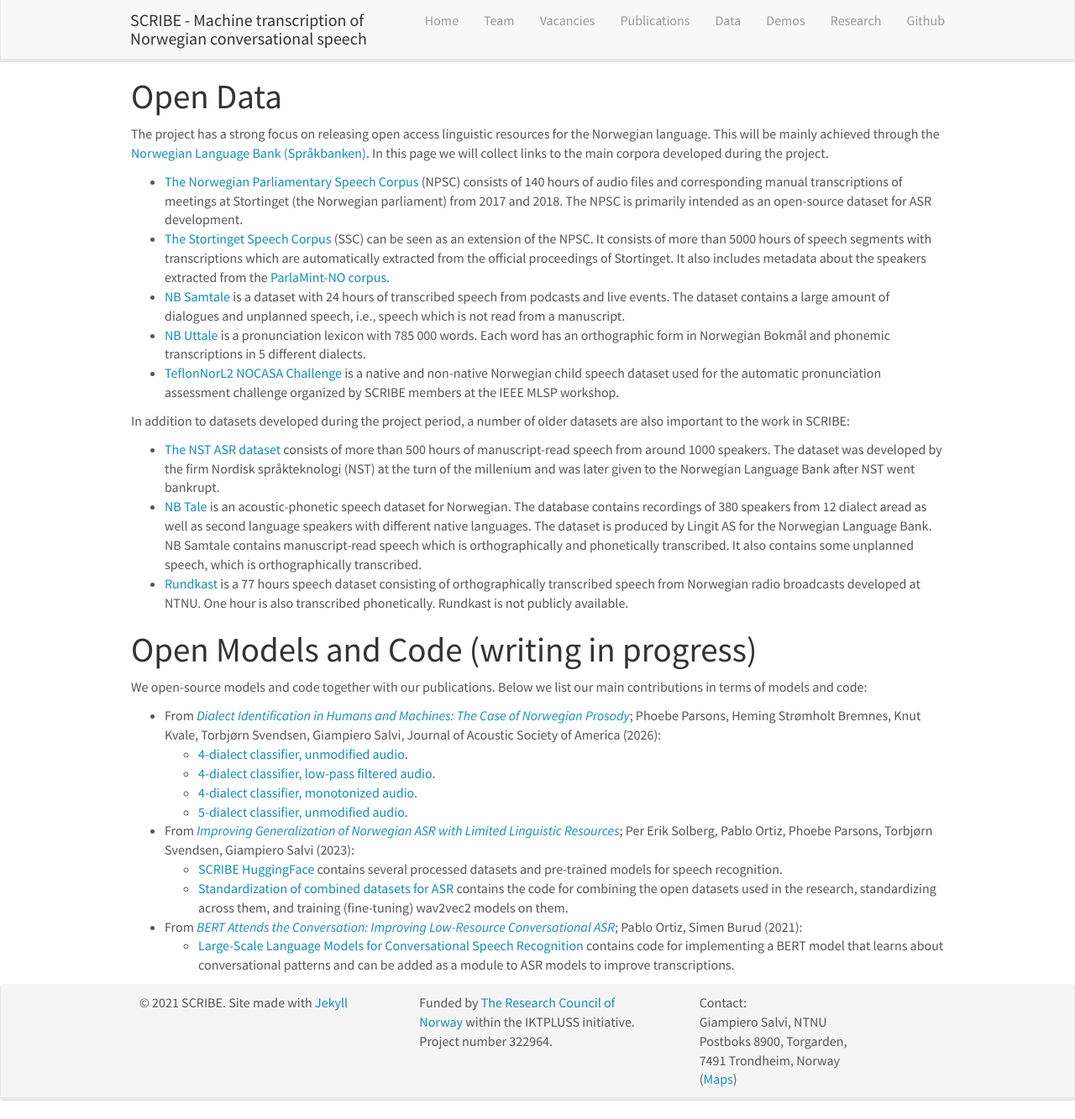
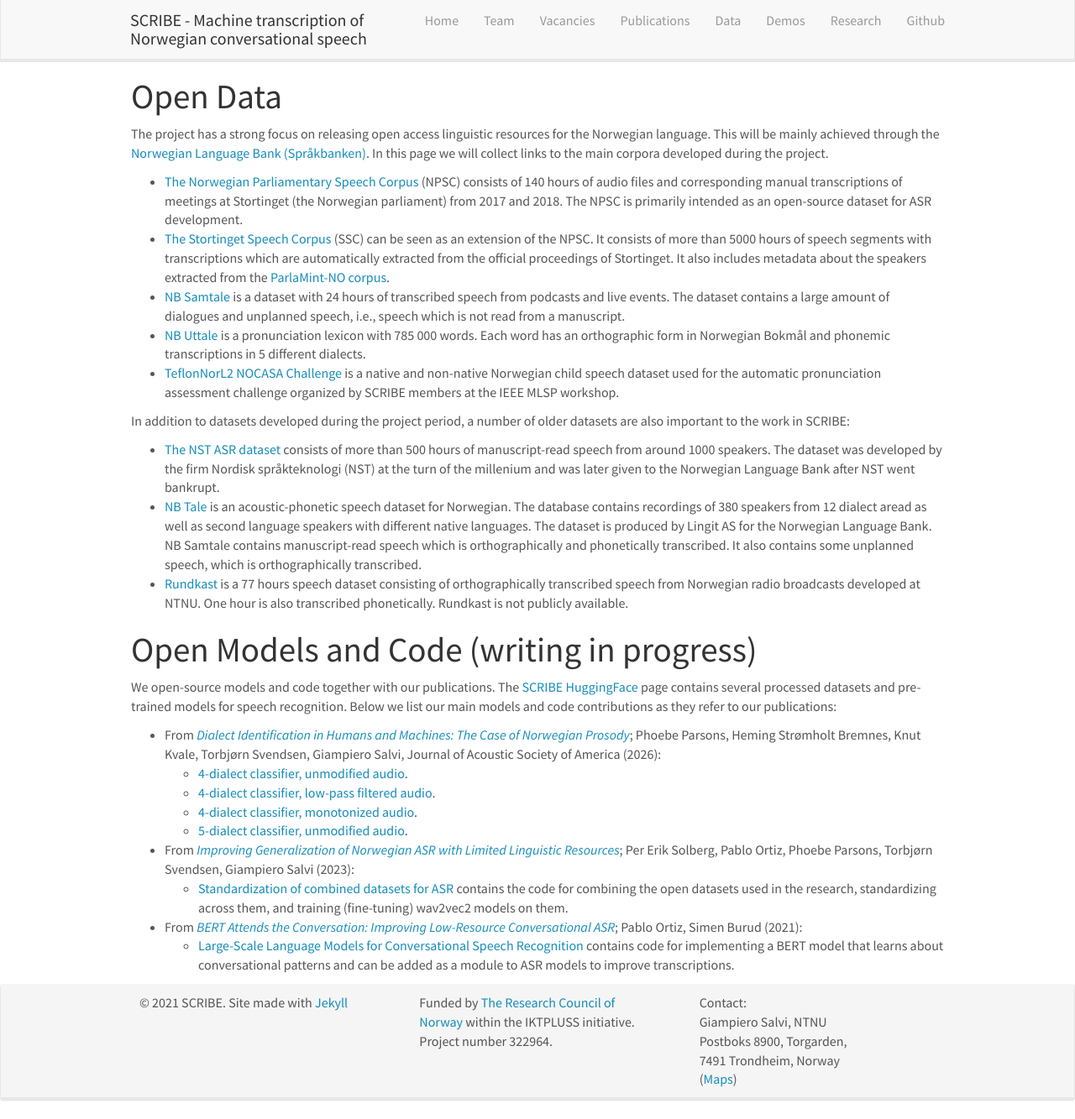
Before and after one commit to scribe-project/scribe-project.github.io, a Jekyll site: the page built from _pages/data.md, in a window 1280 px wide and 1333 px high. Shown: the whole window at 84% size. Built offline with Jekyll 4.4.1, drawn with Linux system fonts in a browser that asks for light colours; nearby versions of some CDN libraries.

Commit message:
moved huggingface page

```diff
--- a/_pages/data.md
+++ b/_pages/data.md
@@ -21,14 +21,13 @@ In addition to datasets developed during the project period, a number of older d
 * [Rundkast](http://www.lrec-conf.org/proceedings/lrec2008/pdf/486_paper.pdf) is a 77 hours speech dataset consisting of orthographically transcribed speech from Norwegian radio broadcasts developed at NTNU. One hour is also transcribed phonetically. Rundkast is not publicly available.
 
 # Open Models and Code (writing in progress)
-We open-source models and code together with our publications. Below we list our main contributions in terms of models and code:
+We open-source models and code together with our publications. The [SCRIBE HuggingFace](https://huggingface.co/scribe-project) page contains several processed datasets and pre-trained models for speech recognition. Below we list our main models and code contributions as they refer to our publications:
 * From [*Dialect Identification in Humans and Machines: The Case of Norwegian Prosody*](https://scribe-project.github.io/); Phoebe Parsons, Heming Strømholt Bremnes, Knut Kvale, Torbjørn Svendsen,  Giampiero Salvi, Journal of Acoustic Society of America (2026):
   * [4-dialect classifier, unmodified audio](https://huggingface.co/scribe-project/nb-whisper-dialect-id-4dialect).
   * [4-dialect classifier, low-pass filtered audio](https://huggingface.co/scribe-project/nb-whisper-dialect-id-4dialect-low-pass).
   * [4-dialect classifier, monotonized audio](https://huggingface.co/scribe-project/nb-whisper-dialect-id-4dialect-monotonize).
   * [5-dialect classifier, unmodified audio](https://huggingface.co/scribe-project/nb-whisper-dialect-id-5dialect).
 * From [*Improving Generalization of Norwegian ASR with Limited Linguistic Resources*](https://aclanthology.org/2023.nodalida-1.51/); Per Erik Solberg, Pablo Ortiz, Phoebe Parsons, Torbjørn Svendsen, Giampiero Salvi (2023):
-  * [SCRIBE HuggingFace](https://huggingface.co/scribe-project) contains several processed datasets and pre-trained models for speech recognition.
   * [Standardization of combined datasets for ASR](https://github.com/scribe-project/nodalida_2023_combined_training) contains the code for combining the open datasets used in the research, standardizing across them, and training (fine-tuning) wav2vec2 models on them.
 * From [*BERT Attends the Conversation: Improving Low-Resource Conversational ASR*](https://arxiv.org/pdf/2110.02267.pdf); Pablo Ortiz, Simen Burud (2021):
   * [Large-Scale Language Models for Conversational Speech Recognition](https://gitlab.com/sburud/master) contains code for implementing a BERT model that learns about conversational patterns and can be added as a module to ASR models to improve transcriptions.
```
